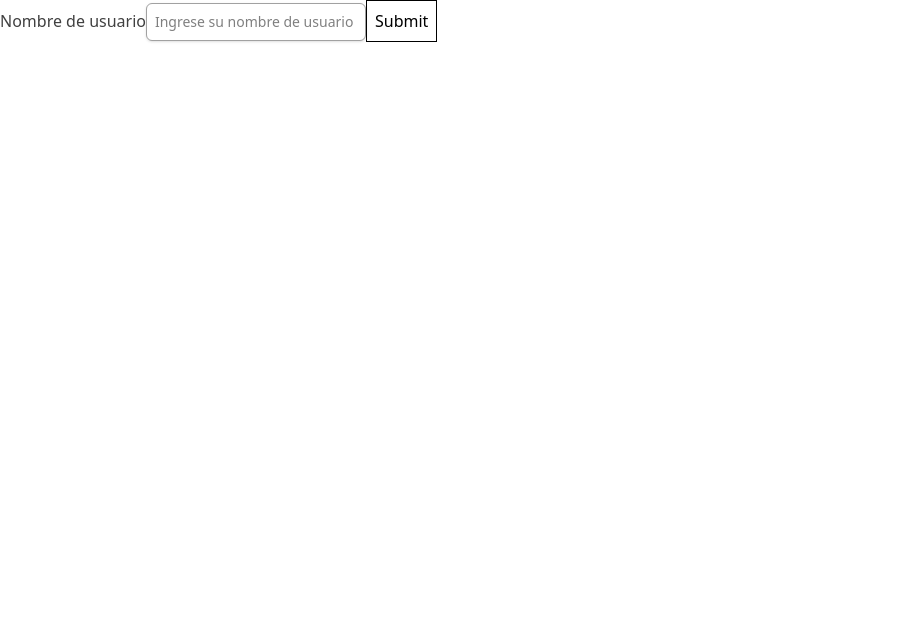
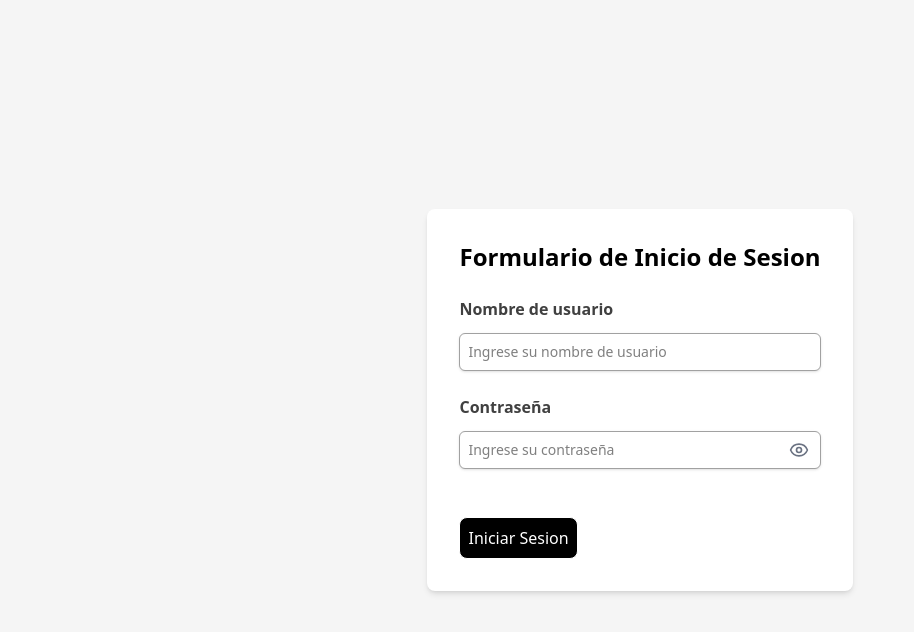
Before and after one commit to MarianoOcaranza/billetera-virtual, a React (Vite) app: page /login in a window 1280 px wide. Shown: the top 632 px of the page, without its empty margins (0-914 px from the left). Built offline with nearby package versions, Linux system fonts and the light colour scheme.

Commit message:
Avance de frontend

```diff
--- a/package.json
+++ b/package.json
@@ -11,6 +11,7 @@
   },
   "dependencies": {
     "@tailwindcss/vite": "^4.1.14",
+    "lucide-react": "^0.544.0",
     "react": "^19.1.1",
     "react-dom": "^19.1.1",
     "react-router": "^7.9.3",
--- a/src/pages/Login.tsx
+++ b/src/pages/Login.tsx
@@ -1,9 +1,13 @@
 import { useState } from "react"
+    import { Eye, EyeOff } from "lucide-react"
 
 const Login: React.FC = ()=> {
+    const [error, setError] = useState('');
+    const [showPassword, setShowPassword] = useState(false);
     const [formData, setFormData] = useState(
         {
-            username: ''
+            username: '',
+            password: ''
         }
     )
 
@@ -19,15 +23,29 @@ const Login: React.FC = ()=> {
 
     const handleSubmit = (event: React.FormEvent<HTMLFormElement>) => {
         event.preventDefault()
+        if(formData.username === '' || formData.password === '') {
+            setError('Por favor complete todos los campos');
+            return;
+        }
+        setError('');
         console.log(formData)
+        setFormData({ username: '', password: '' })
+
     }
 
     return (
         <>
+        <div className = 'min-h-screen flex items-center justify-center bg-[#f5f5f5]'>
+            <div className = 'bg-white p-8 rounded-lg shadow-md'>
+
+                <h1 className = 'text-2xl font-bold mb-6 text-center'>
+                    Formulario de Inicio de Sesion
+                    </h1>
                 <form onSubmit={handleSubmit}>
-            <label htmlFor="username" className='text-neutral-700'>
+                    <label htmlFor="username" className='text-neutral-700 font-bold'>
                         Nombre de usuario
                     </label>
+                    <br></br>
                     <input
                         type="text"
                         id='username'
@@ -35,15 +53,46 @@ const Login: React.FC = ()=> {
                         value={formData.username}
                         onChange={handleChange}
                         placeholder='Ingrese su nombre de usuario'
-                className='border border-neutral-400 bg-white p-2 text-sm rounded-md shadow-sm focus:ring-2 focus:ring-current focus:outline-none'
+                        className='border border-neutral-400 bg-white p-2 text-sm rounded-md shadow-sm focus:ring-2 focus:ring-current focus:outline-none mt-3 w-full'
+                    />
+                    <br></br>
+                    <br></br>
+                    <label htmlFor="password" className='text-neutral-700 font-bold'>
+                        Contraseña
+                    </label>
+                    <br></br>
+                    <div className = 'relative'>
+                        <input
+                            type={showPassword ? 'text' : 'password'}
+                            id='password'
+                            name='password'
+                            value={formData.password}
+                            onChange={handleChange}
+                            placeholder='Ingrese su contraseña'
+                            className='border border-neutral-400 bg-white p-2 text-sm rounded-md shadow-sm focus:ring-2 focus:ring-current focus:outline-none mt-3 w-full'
                         />
                         <button
-                className="border p-2"
+                            type="button"
+                            className="absolute right-3 top-1/2 transform -translate-y-1/2 text-gray-500 mt-1.5"
+                            onClick={() => setShowPassword(!showPassword)}
+                            >
+                                {showPassword ? <EyeOff size={20}/> : <Eye size={20}/>}
+                        </button>
+                        </div>
+                    {
+                    error && <p className="text-red-500">{error}</p>
+                    }
+                    <br></br>
+                    <br></br>
+                    <button
+                        className="border p-2 rounded-lg bg-black text-white hover:bg-black/80 transition-colors duration-150 hover:scale-105 animated-shadow-md"
                         type="submit"
                         >
-                    Submit
+                            Iniciar Sesion
                     </button>
                 </form>
+            </div>
+        </div>
         </>
     )
 }
```
Also changed, not shown: 1 other file (tests, documents, lock files or other folders). Lines whose indentation alone changed are shown as unchanged.
